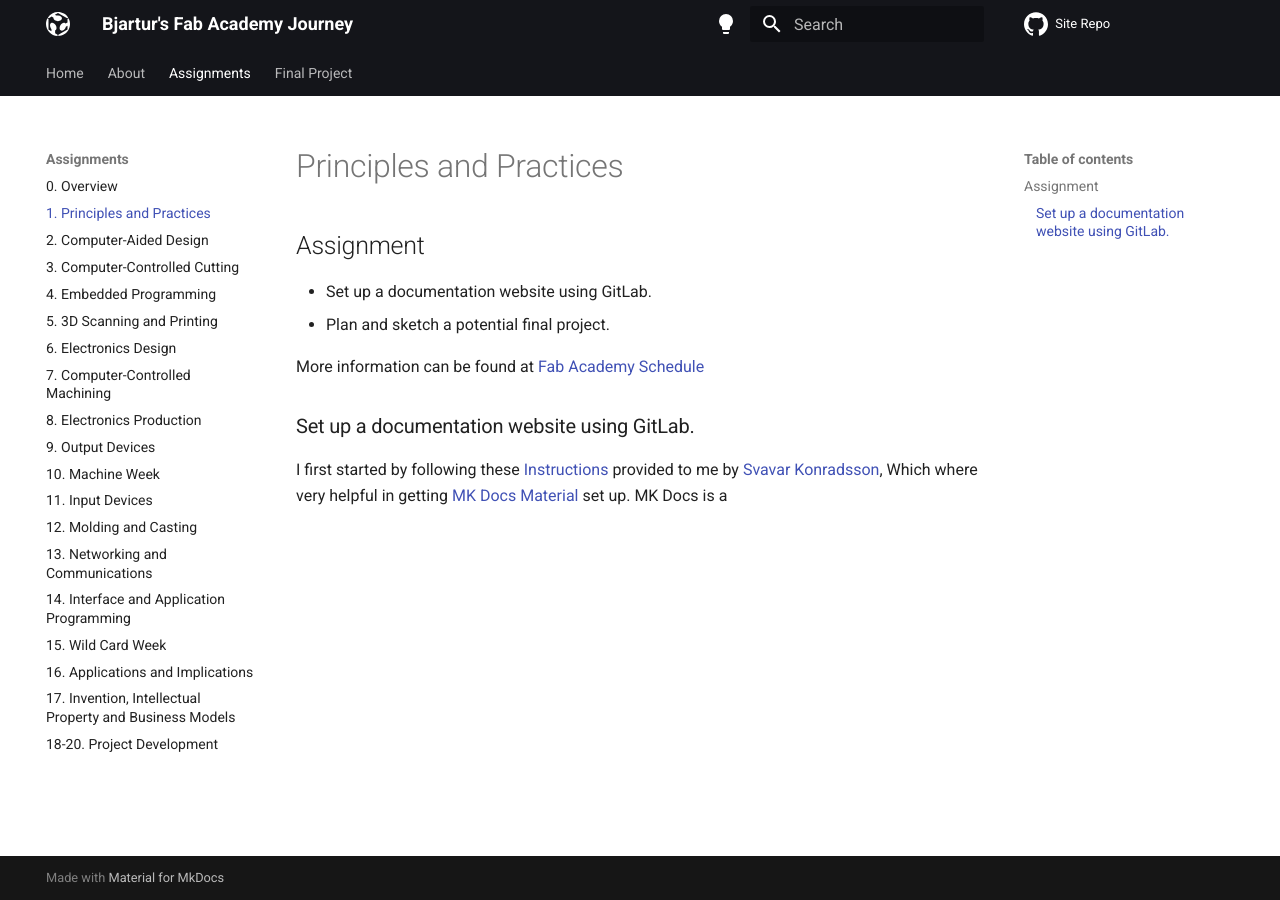
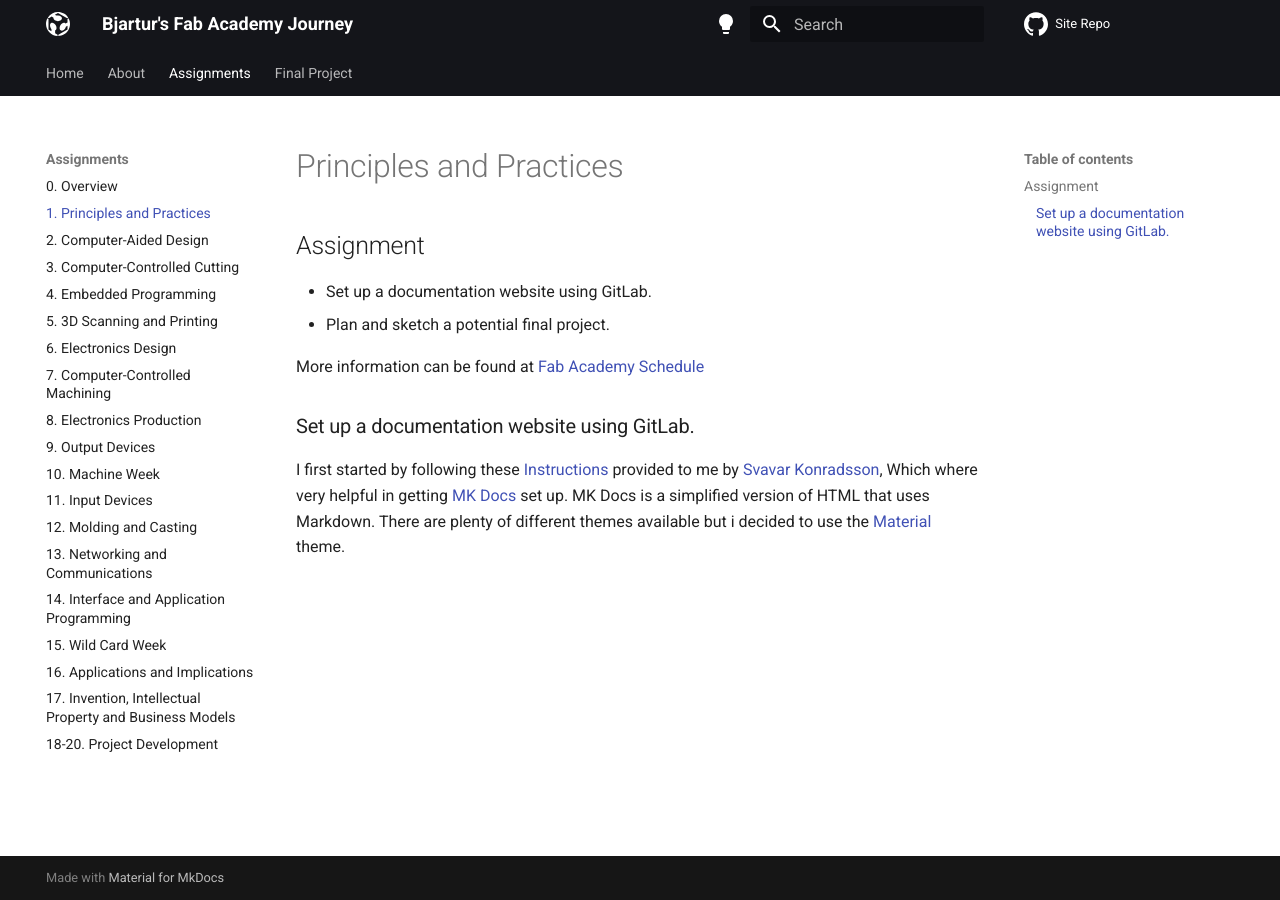
Before and after one commit to BjarturLeoHlynsson/fab-academy-site, an MkDocs documentation site: the page built from docs/assignments/week01.md, in a window 1280 px wide. Built offline with MkDocs 1.6.1 and Material for MkDocs 9.7.7, drawn with Linux system fonts in a browser that asks for light colours; comment, search, counter and statistics services are not loaded.

Commit message:
Added a bit more text to Week 1

```diff
--- a/docs/assignments/week01.md
+++ b/docs/assignments/week01.md
@@ -9,4 +9,4 @@ More information can be found at [Fab Academy Schedule](https://fabacademy.org/2
 
 ### Set up a documentation website using GitLab.
 
-I first started by following these [Instructions](https://www.fabisa.is/N%C3%A1msefni/Pre-Fab/1-heimasidugerd/) provided to me by [Svavar Konradsson](https://fabacademy.org/2023/labs/isafjordur/students/svavar-konradsson/index.html), Which where very helpful in getting [MK Docs Material](https://squidfunk.github.io/mkdocs-material/) set up. MK Docs is a
+I first started by following these [Instructions](https://www.fabisa.is/N%C3%A1msefni/Pre-Fab/1-heimasidugerd/) provided to me by [Svavar Konradsson](https://fabacademy.org/2023/labs/isafjordur/students/svavar-konradsson/index.html), Which where very helpful in getting [MK Docs](https://www.mkdocs.org/) set up. MK Docs is a simplified version  of HTML that uses Markdown. There are plenty of different themes available but i decided to use the [Material](https://squidfunk.github.io/mkdocs-material/) theme.
```
